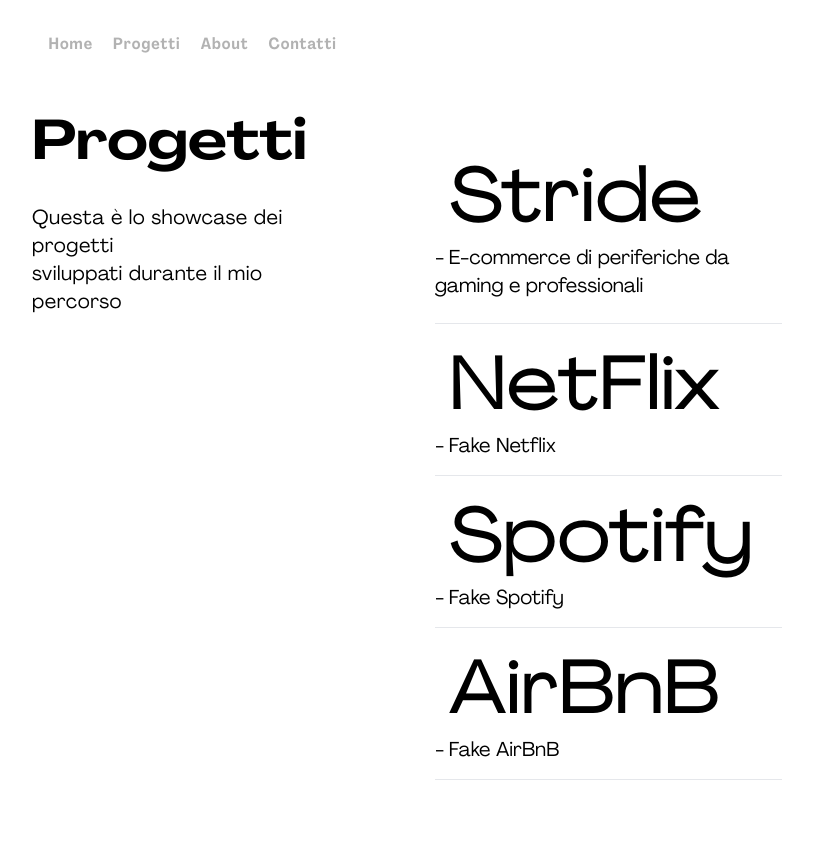
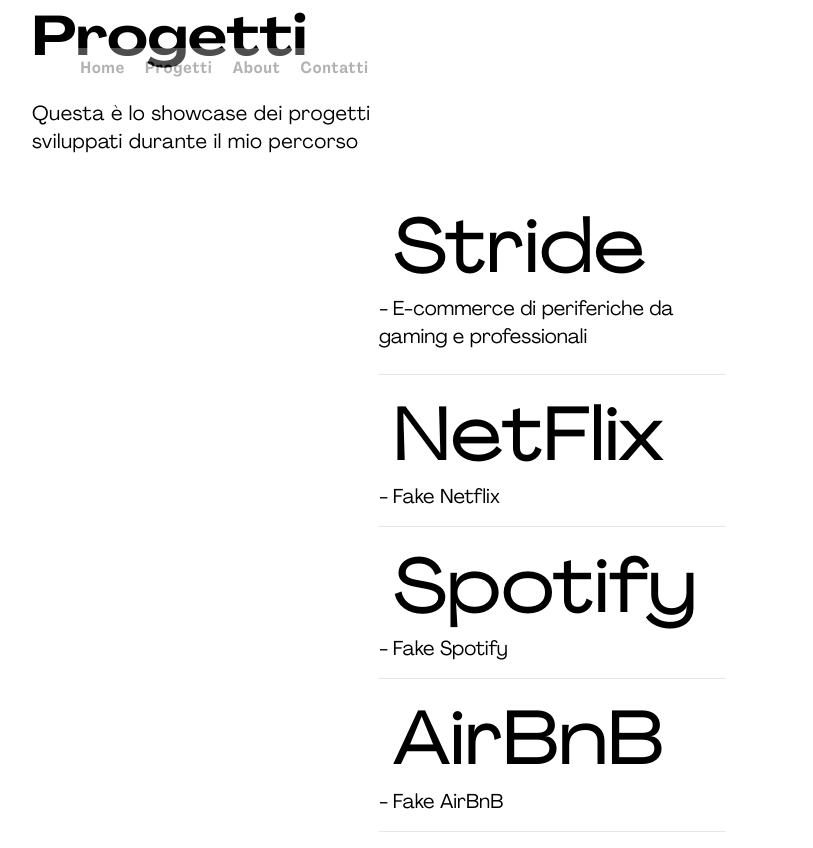
Before and after one commit to Giuseppe-Gambino/Portfolio, an Angular app: page /portfolio in a window 1280 px wide. Shown: the top 848 px of the page, without its empty margins (261-1074 px from the left). Built offline with nearby package versions, Linux system fonts and the light colour scheme.

Commit message:
navbar fixed

```diff
--- a/src/app/app.component.html
+++ b/src/app/app.component.html
@@ -1,3 +1,3 @@
-<app-navbar></app-navbar>
+<div class="container"><app-navbar></app-navbar></div>
 <router-outlet />
 <app-footer></app-footer>
--- a/src/app/mainComponent/navbar/navbar.component.html
+++ b/src/app/mainComponent/navbar/navbar.component.html
@@ -1,4 +1,4 @@
-<div class="container z-50 sticky nav-bar top-6 mt-6 xl:px-32">
+<div class="z-50 fixed nav-bar top-6 mt-6 xl:px-32">
   <div class="opacity-30 py-2 px-4 bg-white rounded-md max-w-fit max-h-fit">
     <ul class="flex gap-5 text-black font-semibold">
       <li routerLink="" class="cursor-pointer">Home</li>
--- a/src/app/pages/home/home-desktop/home-desktop.component.html
+++ b/src/app/pages/home/home-desktop/home-desktop.component.html
@@ -1,10 +1,10 @@
 <section class="container h-[90vh] flex items-center justify-end relative">
   <div class="hero-text min-w-fit max-h-fit absolute start-0 z-10">
     <h1 class="text-[100px] font-moontime font-light m--30">Full stack.</h1>
-    <h1 class="font-agrandirWideBold leading-[6.5rem] text-[5.3rem]">
+    <h1 class="font-agrandirWideBold leading-[6.5rem] text-[4.5rem]">
       Designer mancato, <br />
       Dev convinto.
-      <span class="font-moontime font-light whitespace-nowrap">
+      <span class="font-moontime font-light whitespace-nowrap ms-3">
         Full style.</span
       >
     </h1>
--- a/src/app/pages/home/home.component.html
+++ b/src/app/pages/home/home.component.html
@@ -1,4 +1,4 @@
-<div class="bg-gray-500">
+<div>
   <app-home-desktop class="hidden md:block"></app-home-desktop>
   <app-home-mobile class="visible sm:hidden"></app-home-mobile>
 </div>
--- a/src/app/pages/portfolio/portfolio.component.html
+++ b/src/app/pages/portfolio/portfolio.component.html
@@ -1,15 +1,17 @@
-<section class="container xl:px-32 pt-10">
+<section
+  class="container xl:px-32 min-h-[100vh] flex flex-col justify-end overflow-hidden"
+>
+  <div>
+    <h1 class="font-agrandirWideBold">Progetti</h1>
+    <h6 class="text-xl font-agrandir tracking-wide mt-4">
+      Questa è lo showcase dei progetti <br />
+      sviluppati durante il mio percorso
+    </h6>
+  </div>
   <div class="flex flex-col md:flex-row justify-between">
     <div class="md:w-1/2 me-32">
-      <div class="mb-10">
-        <h1 class="font-agrandirWideBold">Progetti</h1>
-        <h6 class="text-xl font-agrandir tracking-wide mt-4">
-          Questa è lo showcase dei progetti <br />
-          sviluppati durante il mio percorso
-        </h6>
-      </div>
       <div
-        class="rounded-xl h-full w-full overflow-hidden relative hidden md:block"
+        class="rounded-t-xl h-full w-full mt-16 overflow-hidden relative hidden md:block"
       >
         <div
           #preview1
```
